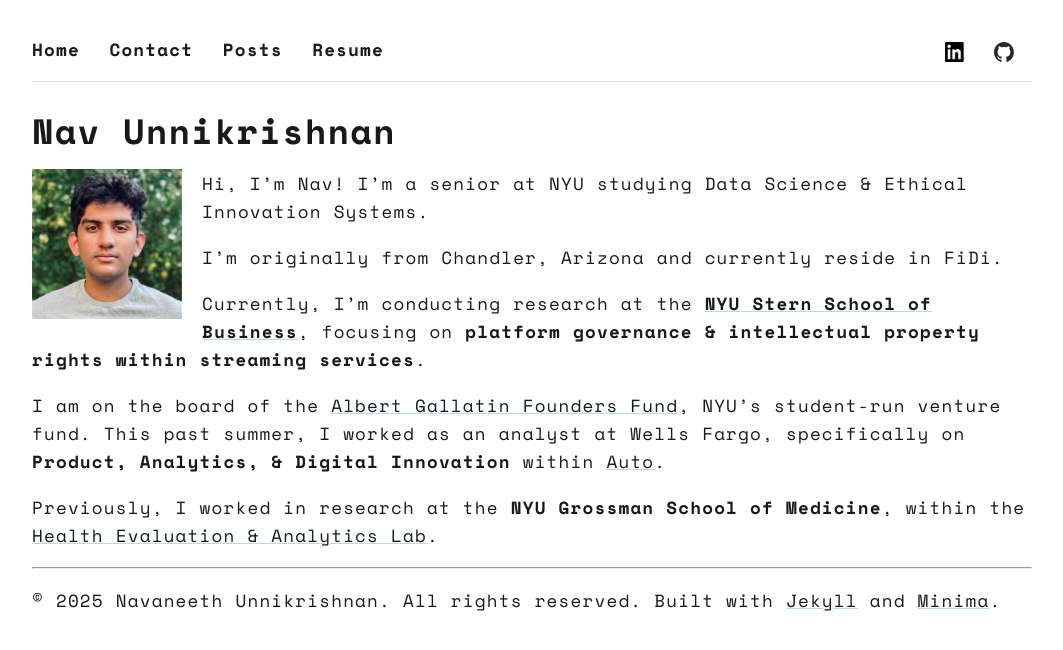
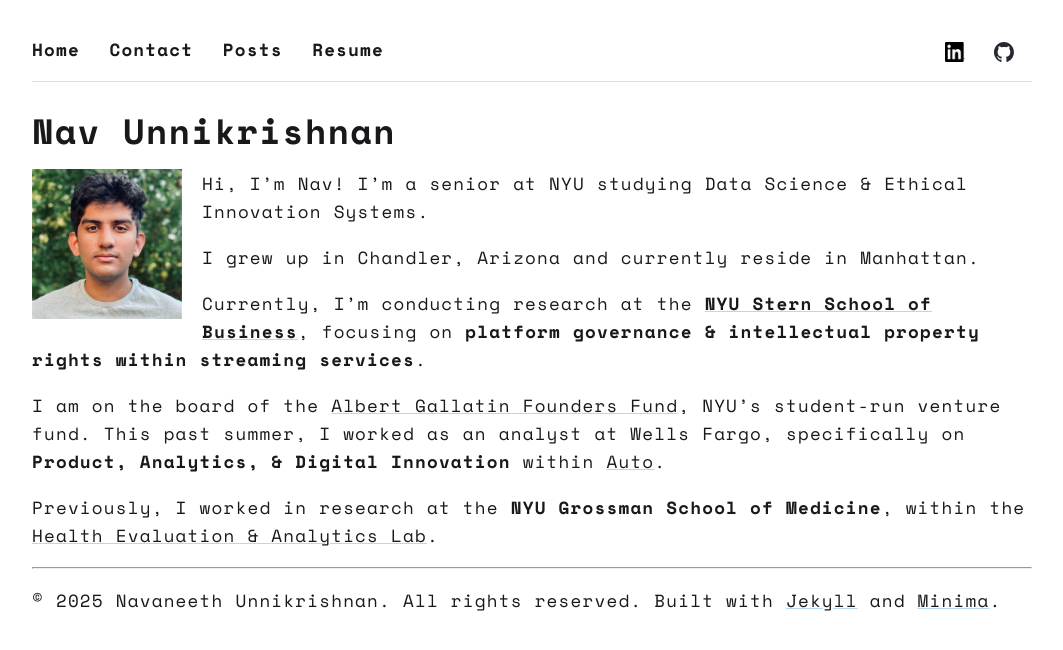
Before and after one commit to navunni/navunni.github.io, a Jekyll site: the page built from index.md, in a window 1280 px wide. Shown: the top 650 px of the page, without its empty margins (108-1171 px from the left). Built offline with Jekyll 4.4.1, drawn with Linux system fonts in a browser that asks for light colours.

Commit message:
changed index.md from fidi to manhattan

```diff
--- a/index.md
+++ b/index.md
@@ -9,7 +9,7 @@
 
 Hi, I'm Nav! I'm a senior at NYU studying Data Science & Ethical Innovation Systems.
 
-I'm originally from Chandler, Arizona and currently reside in FiDi.
+I grew up in Chandler, Arizona and currently reside in Manhattan.
 
 Currently, I'm conducting research at the [**NYU Stern School of Business**](https://www.stern.nyu.edu/experience-stern/about/departments-centers-initiatives/academic-departments/tops), focusing on **platform governance & intellectual property rights within streaming services**.
 
```
